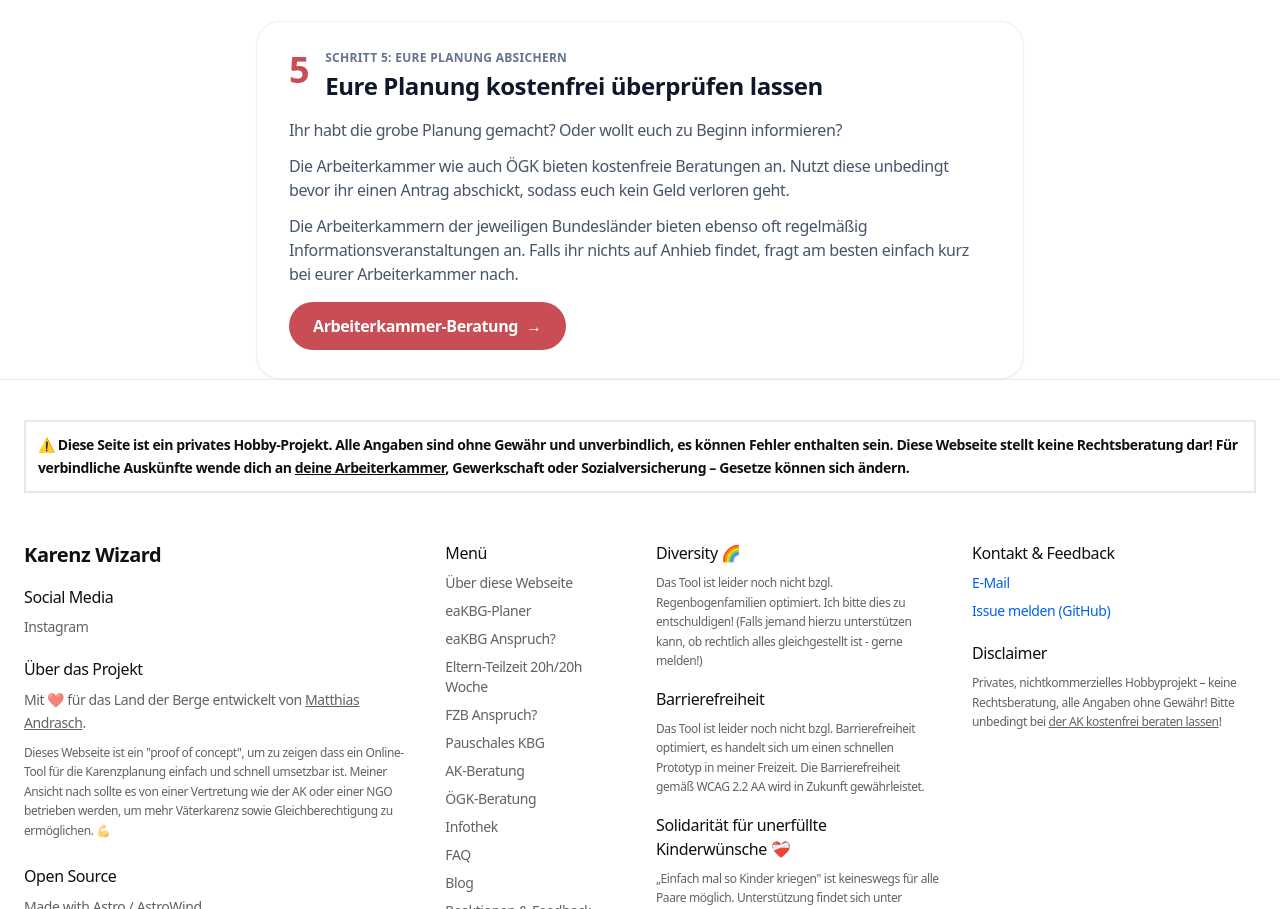
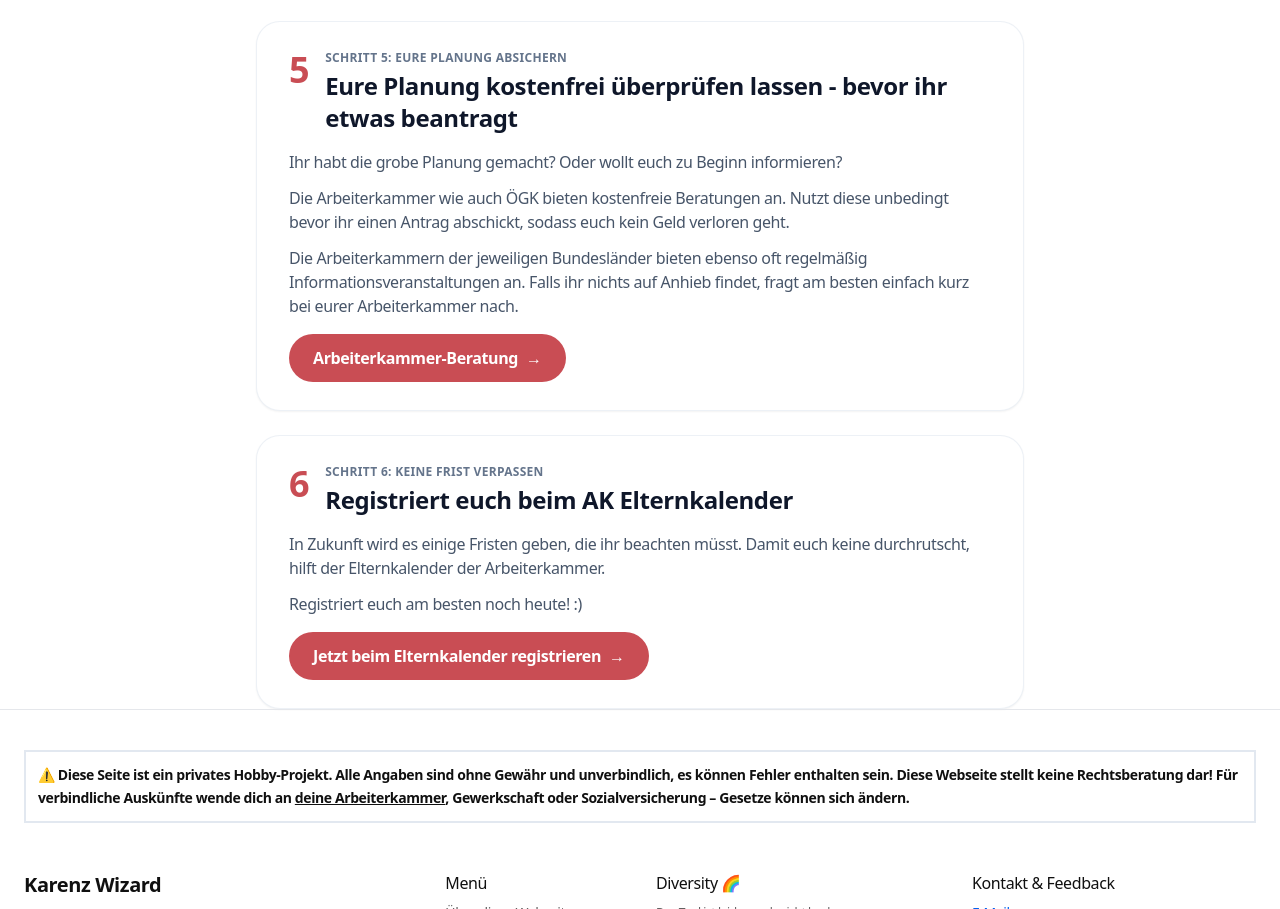
Before and after one commit to mandrasch/karenz-wizard, an Astro site: page /schritte-im-ueberblick in a window 1280 px wide. Shown: the part 4824-5733 px from the top of the page. Built offline with nearby package versions, Linux system fonts and the light colour scheme; Astro itself is replaced by a stand-in of ours; what limax would draw is missing.

Commit message:
chore: content update

```diff
--- a/src/pages/schritte-im-ueberblick.astro
+++ b/src/pages/schritte-im-ueberblick.astro
@@ -126,13 +126,23 @@ const steps: Step[] = [
   {
     number: '5',
     kicker: 'Schritt 5: Eure Planung absichern',
-    title: 'Eure Planung kostenfrei überprüfen lassen',
+    title: 'Eure Planung kostenfrei überprüfen lassen - bevor ihr etwas beantragt',
     description: [
       'Ihr habt die grobe Planung gemacht? Oder wollt euch zu Beginn informieren?',
       'Die Arbeiterkammer wie auch ÖGK bieten kostenfreie Beratungen an. Nutzt diese unbedingt bevor ihr einen Antrag abschickt, sodass euch kein Geld verloren geht.',
       'Die Arbeiterkammern der jeweiligen Bundesländer bieten ebenso oft regelmäßig Informationsveranstaltungen an. Falls ihr nichts auf Anhieb findet, fragt am besten einfach kurz bei eurer Arbeiterkammer nach.'
     ],
     cta: { label: 'Arbeiterkammer-Beratung', href: '/ak-beratung/' },
+  },
+  {
+    number: '6',
+    kicker: 'Schritt 6: Keine Frist verpassen',
+    title: 'Registriert euch beim AK Elternkalender',
+    description: [
+      'In Zukunft wird es einige Fristen geben, die ihr beachten müsst. Damit euch keine durchrutscht, hilft der Elternkalender der Arbeiterkammer.',
+      'Registriert euch am besten noch heute! :)',
+    ],
+    cta: { label: 'Jetzt beim Elternkalender registrieren', href: 'https://elternkalender.arbeiterkammer.at/' },
   },
 ];
 ---
```
